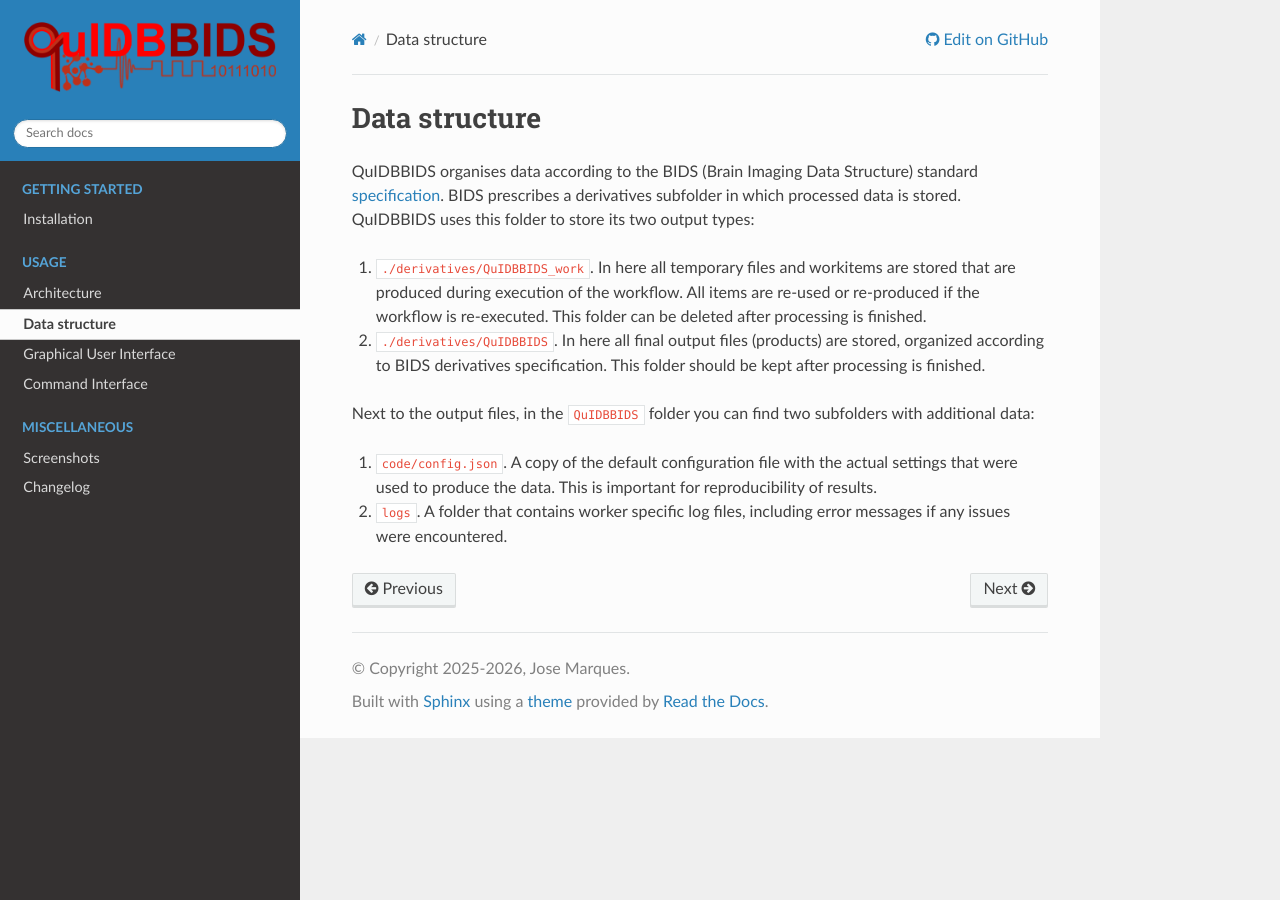
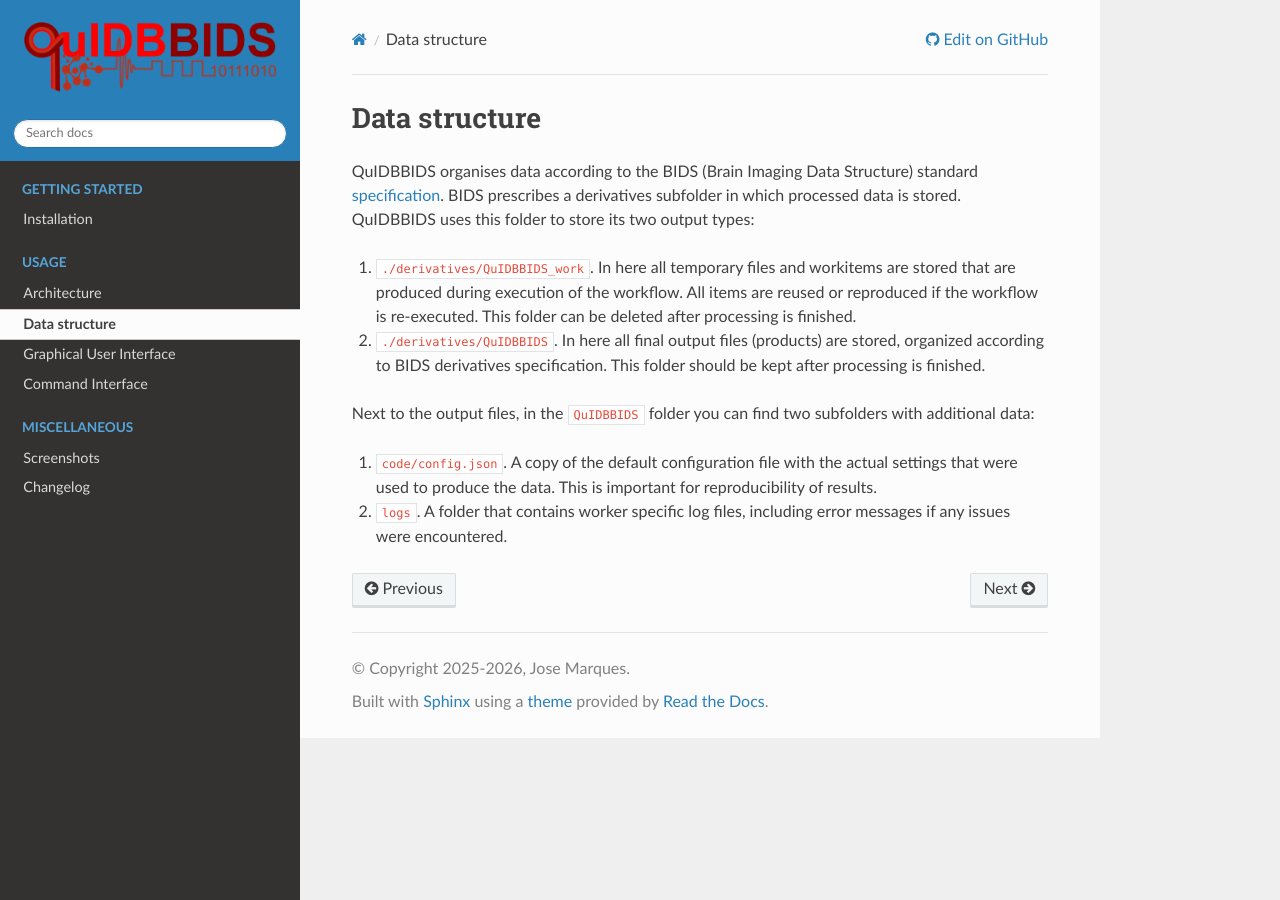
Before and after one commit to Donders-Institute/quidbbids, a Sphinx documentation site: the page built from docs/structure.rst, in a window 1280 px wide. Built offline with Sphinx 7.4.7 and the Read the Docs theme 3.1.0, drawn with Linux system fonts in a browser that asks for light colours; pages that are not in the unit, such as notebooks, are missing from menus; the version number could not be read and is left out.

Commit message:
Fix typos

```diff
--- a/docs/_static/dictionary-custom.txt
+++ b/docs/_static/dictionary-custom.txt
@@ -0,0 +1 @@
+TE
--- a/docs/structure.rst
+++ b/docs/structure.rst
@@ -6,7 +6,7 @@ QuIDBBIDS organises data according to the BIDS (Brain Imaging Data Structure) st
 which processed data is stored. QuIDBBIDS uses this folder to store its two output types:
 
 1. ``./derivatives/QuIDBBIDS_work``. In here all temporary files and workitems are stored that are
-   produced during execution of the workflow. All items are re-used or re-produced if the workflow is
+   produced during execution of the workflow. All items are reused or reproduced if the workflow is
    re-executed. This folder can be deleted after processing is finished.
 2. ``./derivatives/QuIDBBIDS``. In here all final output files (products) are stored, organized according
    to BIDS derivatives specification. This folder should be kept after processing is finished.
```
Also changed, not shown: 2 other files.
